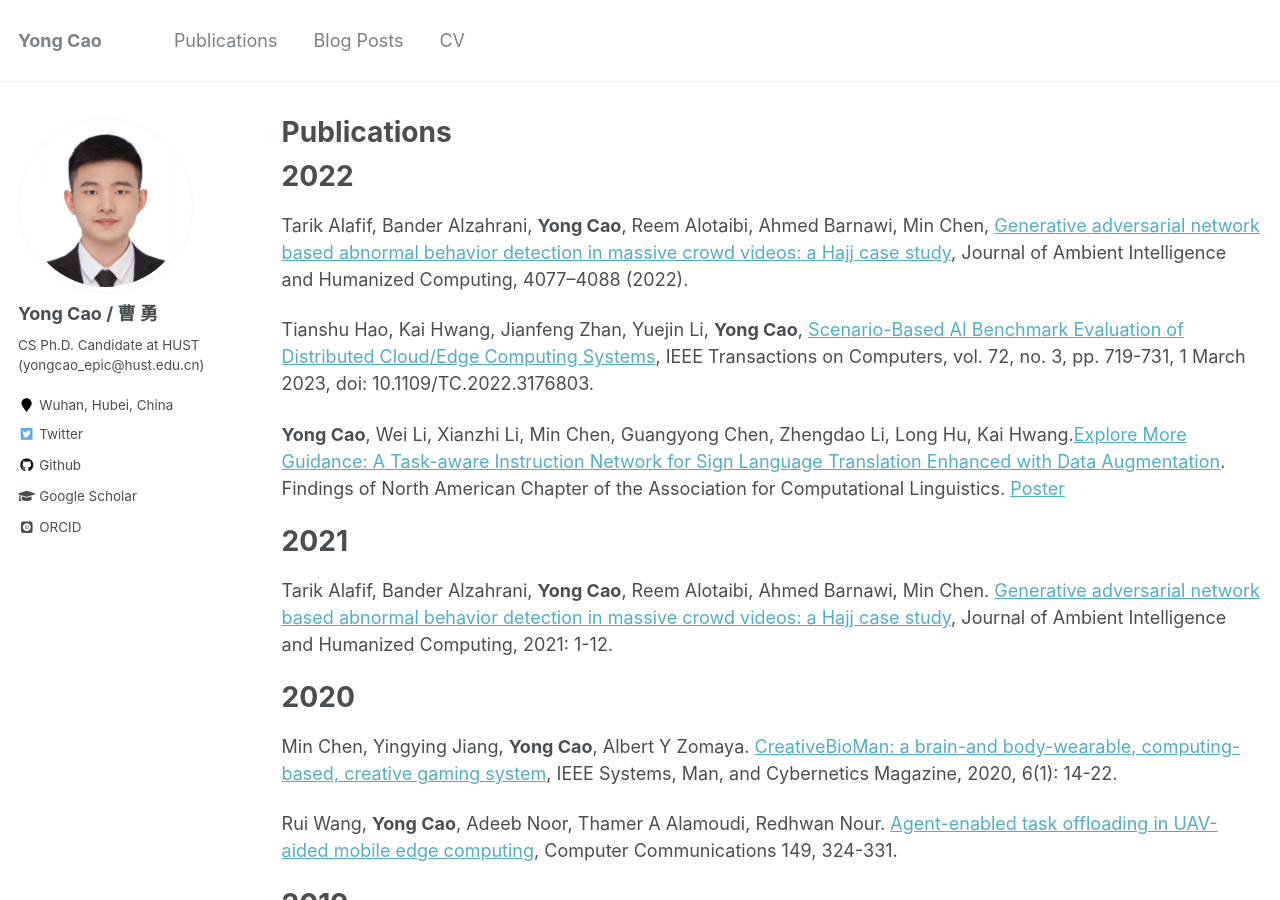
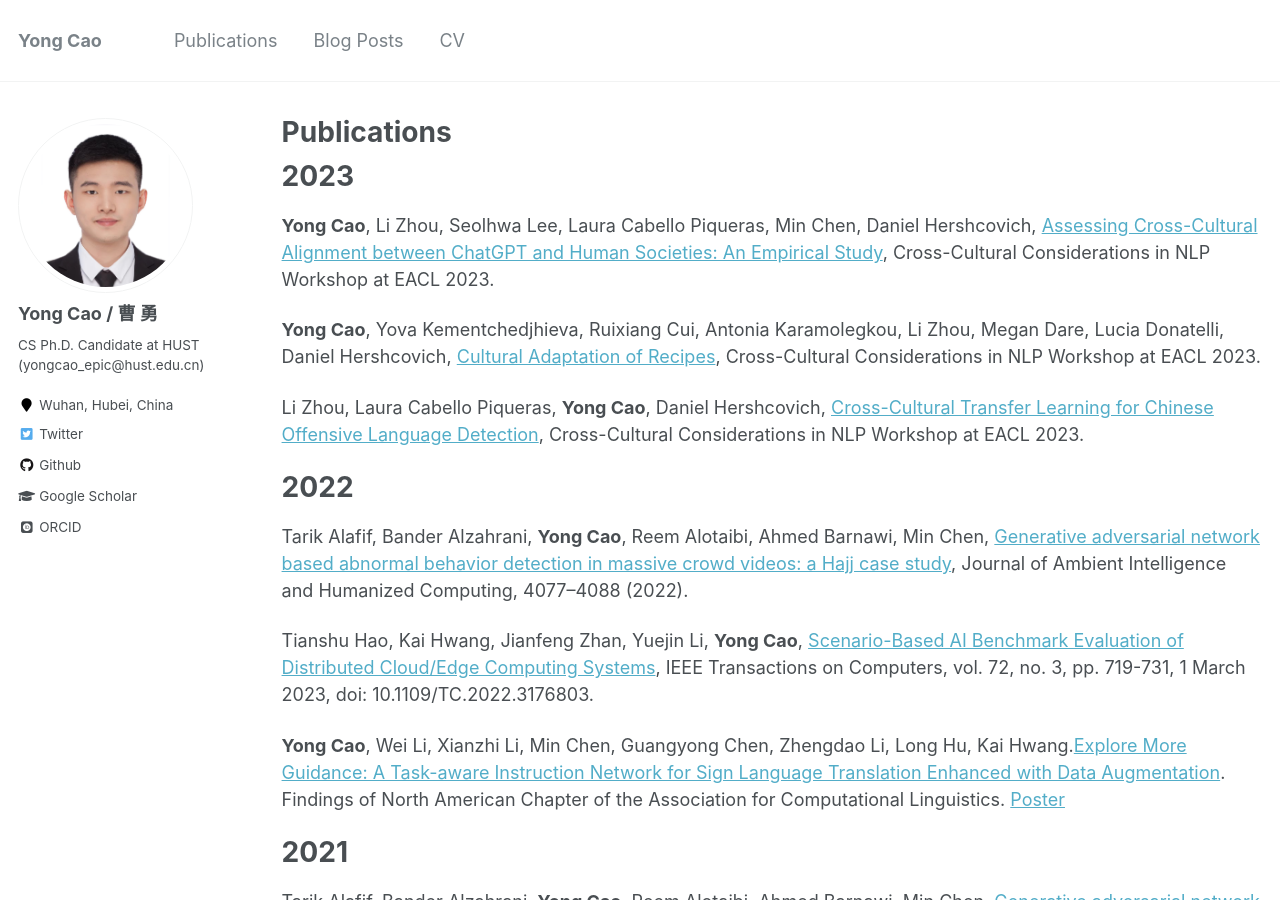
Before and after one commit to yongcaoplus/yongcaoplus.github.io, a Jekyll site: the page built from _publications/publication.md, in a window 1280 px wide and 900 px high. Built offline with Jekyll 4.4.1, drawn with Linux system fonts in a browser that asks for light colours; some web fonts are replaced.

Commit message:
add paper on C3NLP@EACL 2023

```diff
--- a/_publications/publication.md
+++ b/_publications/publication.md
@@ -4,6 +4,13 @@ title: "Publications"
 permalink: /publications/
 author_profile: true
 ---
+# 2023
+**Yong Cao**, Li Zhou, Seolhwa Lee, Laura Cabello Piqueras, Min Chen, Daniel Hershcovich, [Assessing Cross-Cultural Alignment between ChatGPT and Human Societies: An Empirical Study](), Cross-Cultural Considerations in NLP Workshop at EACL 2023.
+
+**Yong Cao**, Yova Kementchedjhieva, Ruixiang Cui, Antonia Karamolegkou, Li Zhou, Megan Dare, Lucia Donatelli, Daniel Hershcovich, [Cultural Adaptation of Recipes](), Cross-Cultural Considerations in NLP Workshop at EACL 2023.
+
+Li Zhou, Laura Cabello Piqueras, **Yong Cao**, Daniel Hershcovich, [Cross-Cultural Transfer Learning for Chinese Offensive Language Detection](), Cross-Cultural Considerations in NLP Workshop at EACL 2023.
+
 
 # 2022
 
```
